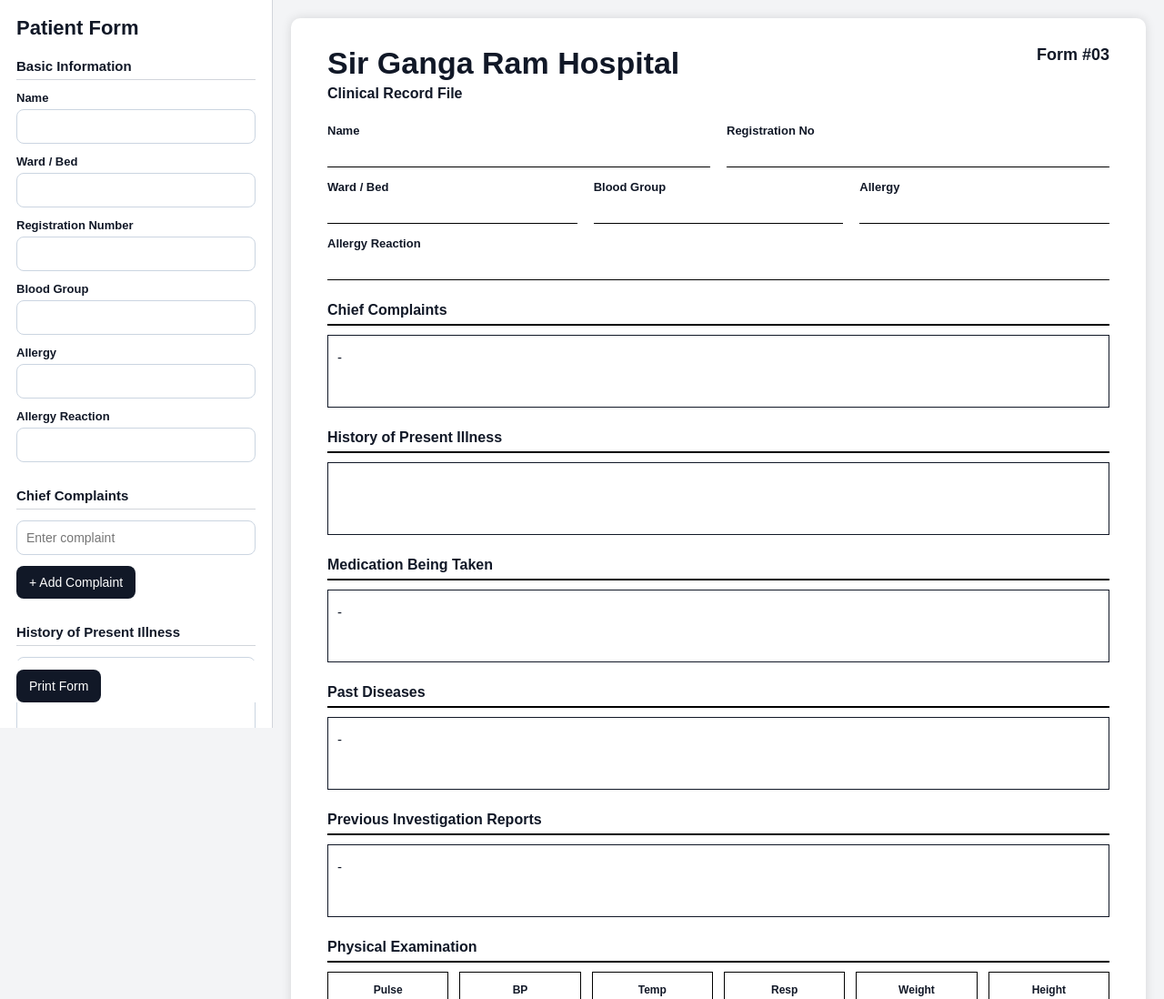
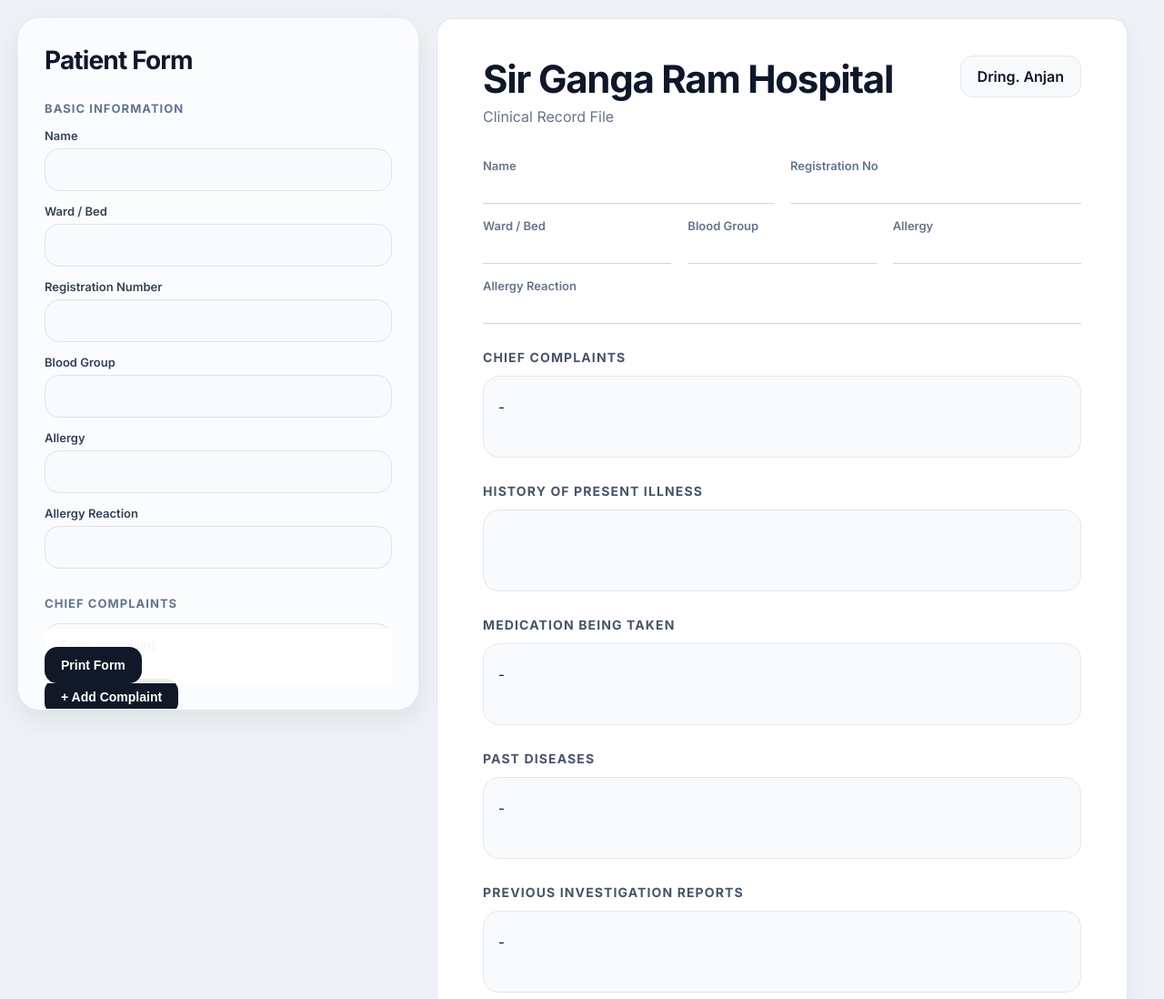
Before and after one commit to virusknock/hospicalClinicRecordForm, a plain HTML site: page index.html in a window 1280 px wide. Shown: the top 1098 px of the page at 91% size. Drawn offline with Linux system fonts and the light colour scheme.

Commit message:
Update index.html
UI fix

```diff
--- a/index.html
+++ b/index.html
@@ -2,6 +2,7 @@
 <html lang="en">
 
 <head>
+
   <meta charset="UTF-8" />
 
   <meta
@@ -9,7 +10,23 @@
     content="width=device-width, initial-scale=1.0"
   />
 
-  <title>Hospital Clinical Record Form</title>
+  <title>Clinical Record Form</title>
+
+  <link
+    rel="preconnect"
+    href="https://fonts.googleapis.com"
+  >
+
+  <link
+    rel="preconnect"
+    href="https://fonts.gstatic.com"
+    crossorigin
+  >
+
+  <link
+    href="https://fonts.googleapis.com/css2?family=Inter:wght@400;500;600;700&display=swap"
+    rel="stylesheet"
+  >
 
   <style>
 
@@ -17,17 +34,36 @@
       box-sizing: border-box;
       margin: 0;
       padding: 0;
-      font-family: Arial, Helvetica, sans-serif;
     }
 
     body {
-      background: #f3f4f6;
-      color: #111827;
+
+      font-family:
+        Inter,
+        -apple-system,
+        BlinkMacSystemFont,
+        "Segoe UI",
+        sans-serif;
+
+      background: #eef2f7;
+
+      color: #0f172a;
     }
 
+    /* =========================
+       APP LAYOUT
+    ========================== */
+
     .app {
+
       display: grid;
-      grid-template-columns: 300px 1fr;
+
+      grid-template-columns: 440px 1fr;
+
+      gap: 20px;
+
+      padding: 20px;
+
       min-height: 100vh;
     }
 
@@ -36,104 +72,196 @@
     ========================== */
 
     .controls {
-      background: white;
-      border-right: 1px solid #d1d5db;
-      padding: 18px;
+
+      background: rgba(255,255,255,0.75);
+
+      backdrop-filter: blur(18px);
+
+      border: 1px solid rgba(255,255,255,0.4);
+
+      border-radius: 24px;
+
+      padding: 28px;
+
       overflow-y: auto;
-      height: 100vh;
+
+      height: calc(100vh - 40px);
+
       position: sticky;
-      top: 0;
+
+      top: 20px;
+
+      box-shadow:
+        0 10px 30px rgba(15,23,42,0.08),
+        inset 0 1px 0 rgba(255,255,255,0.6);
     }
 
     .controls h2 {
-      margin-bottom: 20px;
-      font-size: 22px;
+
+      font-size: 28px;
+
+      margin-bottom: 28px;
+
+      letter-spacing: -0.03em;
     }
 
     .section {
-      margin-bottom: 28px;
+      margin-bottom: 30px;
     }
 
     .section h3 {
-      font-size: 15px;
-      margin-bottom: 12px;
-      border-bottom: 1px solid #d1d5db;
-      padding-bottom: 6px;
+
+      font-size: 13px;
+
+      text-transform: uppercase;
+
+      letter-spacing: 0.08em;
+
+      color: #64748b;
+
+      margin-bottom: 14px;
+
+      font-weight: 700;
     }
 
+    /* =========================
+       FIELDS
+    ========================== */
+
     .field {
-      margin-bottom: 12px;
+      margin-bottom: 14px;
     }
 
     .field label {
+
       display: block;
+
+      margin-bottom: 6px;
+
       font-size: 13px;
-      margin-bottom: 5px;
+
       font-weight: 600;
+
+      color: #334155;
     }
 
     .field input,
-    .field textarea,
-    .field select {
+    .field textarea {
+
       width: 100%;
-      border: 1px solid #cbd5e1;
-      border-radius: 8px;
-      padding: 10px;
-      font-size: 14px;
-      background: white;
+
+      border: 1px solid #dbe3ee;
+
+      background: #f8fafc;
+
+      border-radius: 16px;
+
+      padding: 14px 16px;
+
+      font-size: 15px;
+
+      transition: all 0.2s ease;
     }
 
     .field textarea {
+
+      min-height: 100px;
+
       resize: vertical;
-      min-height: 90px;
     }
 
+    .field input:focus,
+    .field textarea:focus {
+
+      outline: none;
+
+      border-color: #2563eb;
+
+      background: white;
+
+      box-shadow:
+        0 0 0 4px rgba(37,99,235,0.12);
+    }
+
+    /* =========================
+       BUTTONS
+    ========================== */
+
     button {
+
       border: none;
+
       background: #111827;
+
       color: white;
-      padding: 10px 14px;
-      border-radius: 8px;
+
+      padding: 12px 18px;
+
+      border-radius: 14px;
+
       cursor: pointer;
+
       font-size: 14px;
+
+      font-weight: 600;
+
+      transition: all 0.2s ease;
     }
 
     button:hover {
-      opacity: 0.92;
+
+      transform: translateY(-1px);
+
+      box-shadow:
+        0 8px 20px rgba(17,24,39,0.18);
     }
 
     .action-buttons {
+
       display: flex;
-      gap: 10px;
+
+      gap: 12px;
+
       flex-wrap: wrap;
+
       position: sticky;
-      bottom: 10px;
-      background: white;
-      padding-top: 10px;
+
+      bottom: 0;
+
+      padding-top: 20px;
+
+      background: rgba(255,255,255,0.92);
     }
 
     /* =========================
-       RIGHT PREVIEW AREA
+       RIGHT PREVIEW
     ========================== */
 
     .preview-wrapper {
-      padding: 20px;
+
       overflow-y: auto;
-      display: flex;
-      justify-content: center;
+
+      padding-right: 20px;
+
+      padding-bottom: 20px;
     }
 
     .paper {
+
       background: white;
 
-      width: min(100%, 1200px);
+      width: 100%;
 
-      min-height: 297mm;
+      min-height: calc(100vh - 40px);
 
-      padding: 30px 40px;
+      padding: 40px 50px;
 
-      box-shadow: 0 0 12px rgba(0,0,0,0.12);
-      border-radius: 10px;
+      border-radius: 18px;
+
+      box-shadow:
+        0 8px 24px rgba(15,23,42,0.06);
+
+      border: 1px solid #e2e8f0;
     }
 
     /* =========================
@@ -141,26 +269,49 @@
     ========================== */
 
     .hospital-header {
+
       display: flex;
+
       justify-content: space-between;
+
       align-items: flex-start;
-      margin-bottom: 24px;
+
       gap: 20px;
+
+      margin-bottom: 36px;
     }
 
     .hospital-header h1 {
-      font-size: 34px;
-      margin-bottom: 5px;
+
+      font-size: 42px;
+
+      letter-spacing: -0.03em;
+
+      font-weight: 700;
+
+      color: #0f172a;
     }
 
     .hospital-header p {
+
       font-size: 16px;
-      font-weight: bold;
+
+      color: #64748b;
+
+      margin-top: 6px;
     }
 
     .form-no {
-      font-weight: bold;
-      font-size: 18px;
+
+      background: #f8fafc;
+
+      padding: 12px 18px;
+
+      border-radius: 14px;
+
+      border: 1px solid #e2e8f0;
+
+      font-weight: 600;
     }
 
     /* =========================
@@ -168,20 +319,20 @@
     ========================== */
 
     .grid-2 {
+
       display: grid;
+
       grid-template-columns: repeat(2, 1fr);
+
       gap: 18px;
     }
 
     .grid-3 {
+
       display: grid;
+
       grid-template-columns: repeat(3, 1fr);
-      gap: 18px;
-    }
 
-    .grid-4 {
-      display: grid;
-      grid-template-columns: repeat(4, 1fr);
       gap: 18px;
     }
 
@@ -190,47 +341,79 @@
     ========================== */
 
     .line-field {
-      margin-bottom: 14px;
+      margin-bottom: 16px;
     }
 
     .line-field .label {
+
       font-size: 13px;
-      font-weight: bold;
-      margin-bottom: 5px;
+
+      font-weight: 600;
+
+      color: #64748b;
+
+      margin-bottom: 6px;
     }
 
     .line-field .value {
+
       min-height: 28px;
-      border-bottom: 1px solid black;
+
+      border-bottom: 1px solid #cbd5e1;
+
       padding: 4px 0;
+
+      font-size: 15px;
+
+      color: #0f172a;
+
       word-break: break-word;
-      font-size: 15px;
     }
 
     /* =========================
-       PRINT SECTIONS
+       SECTIONS
     ========================== */
 
     .print-section {
-      margin-top: 24px;
+      margin-top: 28px;
     }
 
     .print-section h3 {
-      font-size: 16px;
-      border-bottom: 2px solid black;
-      padding-bottom: 6px;
-      margin-bottom: 10px;
+
+      font-size: 14px;
+
+      text-transform: uppercase;
+
+      letter-spacing: 0.08em;
+
+      color: #475569;
+
+      margin-bottom: 12px;
     }
 
+    /* =========================
+       LIST BOX
+    ========================== */
+
     .list-box {
-      border: 1px solid #111827;
-      padding: 10px;
-      min-height: 80px;
+
+      border: 1px solid #e2e8f0;
+
+      background: #f8fafc;
+
+      border-radius: 18px;
+
+      padding: 16px;
+
+      min-height: 90px;
     }
 
     .list-item {
-      padding: 5px 0;
-      border-bottom: 1px dashed #cbd5e1;
+
+      padding: 8px 0;
+
+      border-bottom: 1px dashed #dbe3ee;
+
       font-size: 15px;
     }
 
@@ -243,26 +426,45 @@
     ========================== */
 
     .vitals {
+
       display: grid;
+
       grid-template-columns: repeat(6, 1fr);
-      gap: 12px;
+
+      gap: 14px;
     }
 
     .vital-box {
-      border: 1px solid black;
+
+      border: 1px solid #e2e8f0;
+
+      border-radius: 20px;
+
+      padding: 18px 12px;
+
+      background: #f8fafc;
+
       text-align: center;
-      padding: 12px 8px;
     }
 
     .vital-box .title {
+
       font-size: 12px;
-      font-weight: bold;
-      margin-bottom: 6px;
+
+      color: #64748b;
+
+      margin-bottom: 8px;
+
+      font-weight: 600;
     }
 
     .vital-box .number {
-      font-size: 20px;
-      font-weight: bold;
+
+      font-size: 26px;
+
+      font-weight: 700;
+
+      color: #0f172a;
     }
 
     /* =========================
@@ -272,42 +474,67 @@
     @media (max-width: 1100px) {
 
       .app {
+
         grid-template-columns: 1fr;
       }
 
       .controls {
+
+        height: auto;
+
         position: relative;
-        height: auto;
-        border-right: none;
-        border-bottom: 1px solid #d1d5db;
-      }
-
-      .preview-wrapper {
-        padding: 10px;
       }
 
       .paper {
-        width: 100%;
-        padding: 20px;
+
+        min-height: auto;
+
+        padding: 26px;
+
+        border-radius: 18px;
       }
 
       .hospital-header {
+
         flex-direction: column;
       }
 
       .grid-2,
       .grid-3,
-      .grid-4,
       .vitals {
+
         grid-template-columns: 1fr;
       }
 
-      .vital-box {
-        text-align: left;
+      .action-buttons {
+
+        position: relative;
+      }
+    }
+
+    @media (max-width: 768px) {
+
+      .app {
+        padding: 10px;
       }
 
-      .action-buttons {
-        position: relative;
+      .controls {
+
+        border-radius: 20px;
+
+        padding: 20px;
+      }
+
+      .paper {
+
+        border-radius: 20px;
+
+        padding: 22px;
+      }
+
+      .hospital-header h1 {
+
+        font-size: 30px;
       }
     }
 
@@ -325,28 +552,33 @@
         display: none;
       }
 
-      .preview-wrapper {
+      .app {
+
+        display: block;
+
         padding: 0;
-      }
-
-      .app {
-        display: block;
       }
 
       .paper {
 
         width: 210mm;
+
         min-height: 297mm;
 
         margin: 0;
+
         padding: 18mm;
 
+        border-radius: 0;
+
         box-shadow: none;
-        border-radius: 0;
+
+        border: none;
       }
     }
 
   </style>
+
 </head>
 
 <body>
@@ -515,7 +747,7 @@
 
       </div>
 
-      <!-- BUTTONS -->
+      <!-- BUTTON -->
 
       <div class="action-buttons">
 
@@ -533,17 +765,18 @@
 
       <div class="paper">
 
-        <!-- HEADER -->
-
         <div class="hospital-header">
 
           <div>
+
             <h1>Sir Ganga Ram Hospital</h1>
+
             <p>Clinical Record File</p>
+
           </div>
 
           <div class="form-no">
-            Form #03
+            Dring. Anjan
           </div>
 
         </div>
@@ -553,13 +786,27 @@
         <div class="grid-2">
 
           <div class="line-field">
+
             <div class="label">Name</div>
-            <div class="value" id="preview-name"></div>
+
+            <div
+              class="value"
+              id="preview-name"
+            ></div>
+
           </div>
 
           <div class="line-field">
-            <div class="label">Registration No</div>
-            <div class="value" id="preview-regNo"></div>
+
+            <div class="label">
+              Registration No
+            </div>
+
+            <div
+              class="value"
+              id="preview-regNo"
+            ></div>
+
           </div>
 
         </div>
@@ -567,29 +814,57 @@
         <div class="grid-3">
 
           <div class="line-field">
-            <div class="label">Ward / Bed</div>
-            <div class="value" id="preview-ward"></div>
+
+            <div class="label">
+              Ward / Bed
+            </div>
+
+            <div
+              class="value"
+              id="preview-ward"
+            ></div>
+
           </div>
 
           <div class="line-field">
-            <div class="label">Blood Group</div>
-            <div class="value" id="preview-bloodGroup"></div>
+
+            <div class="label">
+              Blood Group
+            </div>
+
+            <div
+              class="value"
+              id="preview-bloodGroup"
+            ></div>
+
           </div>
 
           <div class="line-field">
-            <div class="label">Allergy</div>
-            <div class="value" id="preview-allergy"></div>
+
+            <div class="label">
+              Allergy
+            </div>
+
+            <div
+              class="value"
+              id="preview-allergy"
+            ></div>
+
           </div>
 
         </div>
 
         <div class="line-field">
-          <div class="label">Allergy Reaction</div>
+
+          <div class="label">
+            Allergy Reaction
+          </div>
 
           <div
             class="value"
             id="preview-allergyReaction"
           ></div>
+
         </div>
 
         <!-- COMPLAINTS -->
@@ -648,7 +923,9 @@
 
         <div class="print-section">
 
-          <h3>Previous Investigation Reports</h3>
+          <h3>
+            Previous Investigation Reports
+          </h3>
 
           <div
             class="list-box"
@@ -666,33 +943,81 @@
           <div class="vitals">
 
             <div class="vital-box">
-              <div class="title">Pulse</div>
-              <div class="number" id="preview-pulse"></div>
+
+              <div class="title">
+                Pulse
+              </div>
+
+              <div
+                class="number"
+                id="preview-pulse"
+              ></div>
+
             </div>
 
             <div class="vital-box">
-              <div class="title">BP</div>
-              <div class="number" id="preview-bp"></div>
+
+              <div class="title">
+                BP
+              </div>
+
+              <div
+                class="number"
+                id="preview-bp"
+              ></div>
+
             </div>
 
             <div class="vital-box">
-              <div class="title">Temp</div>
-              <div class="number" id="preview-temp"></div>
+
+              <div class="title">
+                Temp
+              </div>
+
+              <div
+                class="number"
+                id="preview-temp"
+              ></div>
+
             </div>
 
             <div class="vital-box">
-              <div class="title">Resp</div>
-              <div class="number" id="preview-resp"></div>
+
+              <div class="title">
+                Resp
+              </div>
+
+              <div
+                class="number"
+                id="preview-resp"
+              ></div>
+
             </div>
 
             <div class="vital-box">
-              <div class="title">Weight</div>
-              <div class="number" id="preview-weight"></div>
+
+              <div class="title">
+                Weight
+              </div>
+
+              <div
+                class="number"
+                id="preview-weight"
+              ></div>
+
             </div>
 
             <div class="vital-box">
-              <div class="title">Height</div>
-              <div class="number" id="preview-height"></div>
+
+              <div class="title">
+                Height
+              </div>
+
+              <div
+                class="number"
+                id="preview-height"
+              ></div>
+
             </div>
 
           </div>
@@ -705,9 +1030,12 @@
 
   </div>
 
+  <!-- SCRIPT -->
+
   <script>
 
     const state = {
+
       complaints: [],
       medications: [],
       diseases: [],
@@ -715,6 +1043,7 @@
     }
 
     const basicFields = [
+
       'name',
       'ward',
       'regNo',
@@ -756,6 +1085,7 @@
         document.createElement('input')
 
       input.type = 'text'
+
       input.placeholder = placeholder
 
       input.addEventListener('input', () => {
@@ -765,6 +1095,7 @@
       })
 
       wrapper.appendChild(input)
+
       container.appendChild(wrapper)
 
       updateArray(arrayName, container)
@@ -854,7 +1185,9 @@
           )
 
         if (preview) {
-          preview.textContent = input.value
+
+          preview.textContent =
+            input.value
         }
 
       })
```
